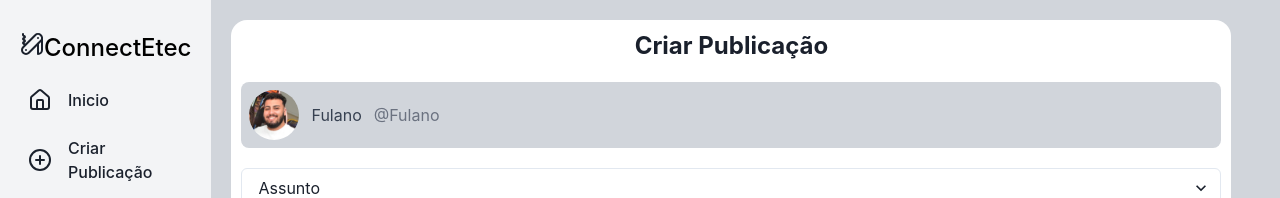
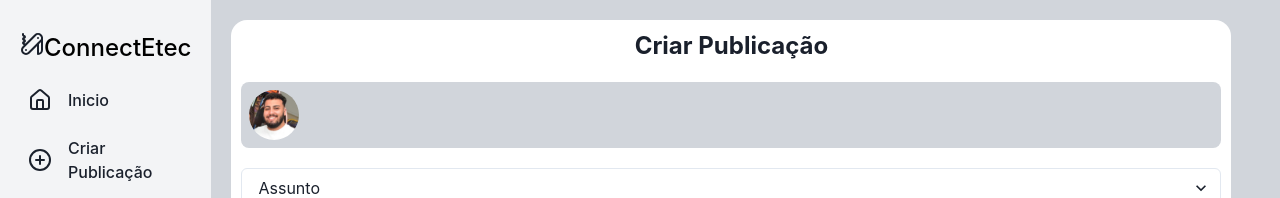
Before and after one commit to ferreiraalan13/ConnectEtec, a React (Vite) app: page /criarPublicacao in a window 1280 px wide. Shown: the top 198 px of the page. Built offline with nearby package versions, Linux system fonts and the light colour scheme; no server answers; sample sign-in values are in the browser's storage.

Commit message:
ajuste na criacao de post, obrigatoriedade de foto removida

```diff
--- a/src/components/CriarPost.tsx
+++ b/src/components/CriarPost.tsx
@@ -12,26 +12,27 @@ import {
 import userImage from "../assets/img/1702865313114.jpeg";
 import { Image } from "lucide-react";
 import { useState } from "react";
-
 import { getDownloadURL, ref, uploadBytes } from "firebase/storage";
 import { storage as firebaseStorage } from "../firebase/firebase";
-import { useNavigate } from "react-router-dom";
+// import { useNavigate } from "react-router-dom";
 import { configApi } from "../services/configApi";
 
+import { useRequestProfile } from "../services/hooks/useRequestProfile";
 
 interface FormData {
-  urlMidia?: string;
+  urlMidia?: string | null;
   conteudo?: string;
   idGrupo?: string | null;
   tag?: string;
 }
 
 export default function CriarPost() {
+  const { data } = useRequestProfile();
   const toast = useToast();
-  const navigate = useNavigate();
+  // const navigate = useNavigate();
   const [fotoPublicacao, setFotoPublicacao] = useState<File | null>(null);
   const [formData, setFormData] = useState<FormData>({
-    urlMidia: "",
+    urlMidia: null,
     conteudo: "",
     idGrupo: null,
     tag: "",
@@ -41,13 +42,11 @@ export default function CriarPost() {
   const handleFormSubmit = async (event: React.FormEvent<HTMLFormElement>) => {
     event.preventDefault();
 
-    if (!fotoPublicacao) {
-      console.error("Nenhuma imagem selecionada.");
-      return;
-    }
-
     try {
       setIsSubmitting(true);
+
+      let url: string | null = null;
+      if (fotoPublicacao) {
         const timestamp = Date.now();
         const nomeArquivo = `${timestamp}_${fotoPublicacao.name}`;
 
@@ -57,8 +56,8 @@ export default function CriarPost() {
         );
 
         await uploadBytes(storageRef, fotoPublicacao);
-
-      const url = await getDownloadURL(storageRef);
+        url = await getDownloadURL(storageRef);
+      }
 
       const formDataWithUrl = { ...formData, urlMidia: url };
 
@@ -74,7 +73,6 @@ export default function CriarPost() {
         isClosable: true,
       });
       window.location.reload();
-
     } catch (error) {
       console.error("Erro ao atualizar cadastro:", error);
     } finally {
@@ -125,13 +123,14 @@ export default function CriarPost() {
               src={userImage}
               alt=""
             />
-            Fulano <span className="text-gray-500">@Fulano</span>
+            {data?.nomeCompleto}
           </div>
         </div>
 
         <Select
           placeholder="Assunto"
           onChange={(e) => setFormData({ ...formData, tag: e.target.value })}
+          required
         >
           <option value="DESENVOLVIMENTO_DE_SISTEMAS">
             Desenvolvimento de sistemas
```
Also changed, not shown: src/components/MenuFinal.tsx (+2 -10 lines). Lines whose indentation alone changed are shown as unchanged.
